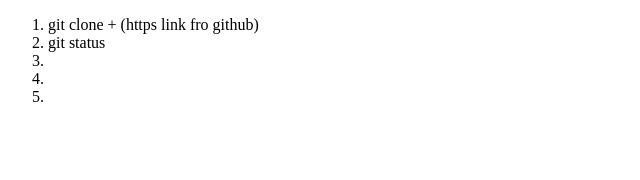
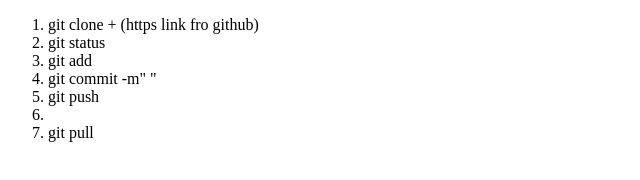
Before and after one commit to abdoessordo/Git-explained, a plain HTML site: page index.html in a window 1280 px wide. Shown: the whole page, without its empty margins (0-640 px from the left). Drawn offline with Linux system fonts and the light colour scheme.

Commit message:
adding git pull

```diff
--- a/index.html
+++ b/index.html
@@ -9,9 +9,11 @@
     <ol>
         <li>git clone + (https link fro github)</li>
         <li>git status</li>
+        <li>git add</li>
+        <li>git commit -m" "</li>
+        <li>git push</li>
         <li></li>
-        <li></li>
-        <li></li>
+        <li>git pull</li>
     </ol>
 
 </body>
```
